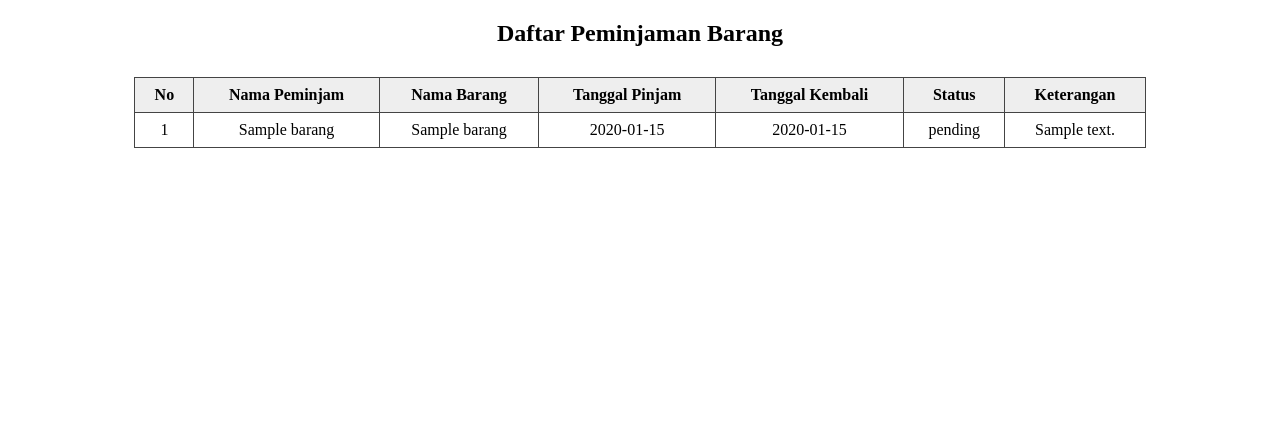
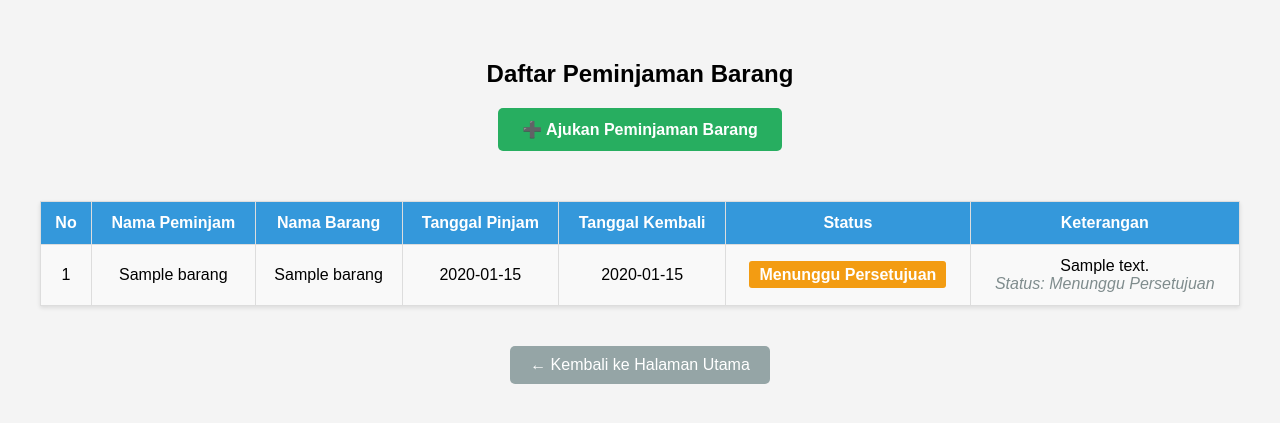
Before and after one commit to Royhan14-hub/tekkomwebsite, a PHP site: page /pages/peminjaman_barang.php in a window 1280 px wide. Shown: the top 423 px of the page. Run offline with PHP 8.4, Linux system fonts and the light colour scheme; tables that the repository leaves empty hold one stand-in row (values such as "Sample post").

Commit message:
Fix: Perbaiki bug dan tambah fitur pengajuan peminjaman
- Fix: Ubah kolom id menjadi id_stok di admin (admin.php, edit_barang.php, hapus_barang.php)
- Feature: Tambah tombol 'Ajukan Peminjaman Barang' di halaman peminjaman
- Feature: Perbaiki tampilan status dengan badge berwarna (pending/disetujui/ditolak)
- Feature: Form pengajuan bisa diakses tanpa login (publik)
- Feature: Auto-redirect setelah submit pengajuan
- UI: Perbaiki styling halaman peminjaman dan form pengajuan
- Fix: Pastikan status default 'pending' saat insert peminjaman

```diff
--- a/admin/admin.php
+++ b/admin/admin.php
@@ -44,8 +44,8 @@ while($row = mysqli_fetch_assoc($q)){
         <td>{$row['jumlah']}</td>
         <td>{$row['keterangan']}</td>
         <td>
-            <a class='aksi-btn edit' href='edit_barang.php?id={$row['id']}'>Edit</a>
-            <a class='aksi-btn hapus' href='hapus_barang.php?id={$row['id']}' onclick=\"return confirm('Yakin hapus?')\">Hapus</a>
+            <a class='aksi-btn edit' href='edit_barang.php?id={$row['id_stok']}'>Edit</a>
+            <a class='aksi-btn hapus' href='hapus_barang.php?id={$row['id_stok']}' onclick=\"return confirm('Yakin hapus?')\">Hapus</a>
         </td>
     </tr>";
     $n++;
--- a/admin/edit_barang.php
+++ b/admin/edit_barang.php
@@ -16,13 +16,13 @@ if ($_SERVER["REQUEST_METHOD"] == "POST") {
     $nama = mysqli_real_escape_string($koneksi, $_POST['nama_barang']);
     $jumlah = (int) $_POST['jumlah'];
     $ket = mysqli_real_escape_string($koneksi, $_POST['keterangan']);
-    $sql = "UPDATE stok_barang SET nama_barang='$nama', jumlah=$jumlah, keterangan='$ket' WHERE id=$id";
+    $sql = "UPDATE stok_barang SET nama_barang='$nama', jumlah=$jumlah, keterangan='$ket' WHERE id_stok=$id";
     mysqli_query($koneksi, $sql);
     header("Location: ../pages/stok_barang.php");
     exit;
 }
 // Ambil data sebelumnya
-$sql = "SELECT * FROM stok_barang WHERE id=$id";
+$sql = "SELECT * FROM stok_barang WHERE id_stok=$id";
 $res = mysqli_query($koneksi, $sql);
 $row = mysqli_fetch_assoc($res);
 if (!$row) {
--- a/admin/hapus_barang.php
+++ b/admin/hapus_barang.php
@@ -11,6 +11,6 @@ if (!isset($_GET['id'])) {
     exit;
 }
 $id = (int) $_GET['id'];
-mysqli_query($koneksi, "DELETE FROM stok_barang WHERE id=$id");
+mysqli_query($koneksi, "DELETE FROM stok_barang WHERE id_stok=$id");
 header("Location: ../pages/stok_barang.php");
 exit;
--- a/pages/peminjaman_barang.php
+++ b/pages/peminjaman_barang.php
@@ -10,13 +10,81 @@ $result = mysqli_query($koneksi, $query);
 <head>
     <title>Daftar Peminjaman Barang</title>
     <style>
-        table { border-collapse: collapse; width: 80%; margin: 30px auto; }
-        th, td { border: 1px solid #444; padding: 8px 12px; text-align: center; }
-        th { background: #eee; }
+        body { font-family: Arial; background: #f4f4f4; }
+        .container { max-width: 1200px; margin: 20px auto; padding: 20px; }
+        .header { text-align: center; margin-bottom: 30px; }
+        .btn-ajukan {
+            display: inline-block;
+            background: #27ae60;
+            color: white;
+            padding: 12px 24px;
+            text-decoration: none;
+            border-radius: 5px;
+            margin-bottom: 20px;
+            font-weight: bold;
+        }
+        .btn-ajukan:hover { background: #229954; }
+        .btn-kembali {
+            display: inline-block;
+            background: #95a5a6;
+            color: white;
+            padding: 10px 20px;
+            text-decoration: none;
+            border-radius: 5px;
+            margin-top: 20px;
+        }
+        table {
+            border-collapse: collapse;
+            width: 100%;
+            margin: 20px auto;
+            background: white;
+            box-shadow: 0 2px 4px rgba(0,0,0,0.1);
+        }
+        th, td {
+            border: 1px solid #ddd;
+            padding: 12px;
+            text-align: center;
+        }
+        th {
+            background: #3498db;
+            color: white;
+            font-weight: bold;
+        }
+        tr:nth-child(even) { background: #f9f9f9; }
+        tr:hover { background: #f5f5f5; }
+        .status-pending {
+            background: #f39c12;
+            color: white;
+            padding: 5px 10px;
+            border-radius: 3px;
+            font-weight: bold;
+        }
+        .status-disetujui {
+            background: #27ae60;
+            color: white;
+            padding: 5px 10px;
+            border-radius: 3px;
+            font-weight: bold;
+        }
+        .status-ditolak {
+            background: #e74c3c;
+            color: white;
+            padding: 5px 10px;
+            border-radius: 3px;
+            font-weight: bold;
+        }
+        .keterangan-status {
+            font-style: italic;
+            color: #7f8c8d;
+        }
     </style>
 </head>
 <body>
-    <h2 style="text-align:center;">Daftar Peminjaman Barang</h2>
+<div class="container">
+    <div class="header">
+        <h2>Daftar Peminjaman Barang</h2>
+        <a href="tambah_peminjaman.php" class="btn-ajukan">➕ Ajukan Peminjaman Barang</a>
+    </div>
     <table>
         <tr>
             <th>No</th>
@@ -31,21 +99,46 @@ $result = mysqli_query($koneksi, $query);
         $no = 1;
         if($result && mysqli_num_rows($result) > 0){
             while($row = mysqli_fetch_assoc($result)){
+                $status = $row['status'];
+                $status_class = '';
+                $status_text = '';
+
+                if($status == 'pending') {
+                    $status_class = 'status-pending';
+                    $status_text = 'Menunggu Persetujuan';
+                } elseif($status == 'disetujui') {
+                    $status_class = 'status-disetujui';
+                    $status_text = 'Disetujui';
+                } elseif($status == 'ditolak') {
+                    $status_class = 'status-ditolak';
+                    $status_text = 'Ditolak';
+                } else {
+                    $status_class = 'status-pending';
+                    $status_text = ucfirst($status);
+                }
+
+                $keterangan = !empty($row['keterangan']) ? $row['keterangan'] : '-';
+                $keterangan_status = "<span class='keterangan-status'>Status: {$status_text}</span>";
+
                 echo "<tr>
                     <td>{$no}</td>
                     <td>{$row['nama_peminjam']}</td>
                     <td>{$row['nama_barang']}</td>
                     <td>{$row['tanggal_pinjam']}</td>
-                    <td>{$row['tanggal_kembali']}</td>
-                    <td>{$row['status']}</td>
-                    <td>{$row['keterangan']}</td>
+                    <td>" . ($row['tanggal_kembali'] ? $row['tanggal_kembali'] : '-') . "</td>
+                    <td><span class='{$status_class}'>{$status_text}</span></td>
+                    <td>{$keterangan}<br>{$keterangan_status}</td>
                 </tr>";
                 $no++;
             }
         } else {
-            echo "<tr><td colspan='7'>Tidak ada data peminjaman.</td></tr>";
+            echo "<tr><td colspan='7' style='padding: 30px; text-align: center; color: #7f8c8d;'>Tidak ada data peminjaman. Silakan ajukan peminjaman barang terlebih dahulu.</td></tr>";
         }
         ?>
     </table>
+    <div style="text-align: center;">
+        <a href="../index.php" class="btn-kembali">← Kembali ke Halaman Utama</a>
+    </div>
+</div>
 </body>
 </html>
```
Also changed, not shown: pages/tambah_peminjaman.php (+90 -23 lines), 1 other file.
